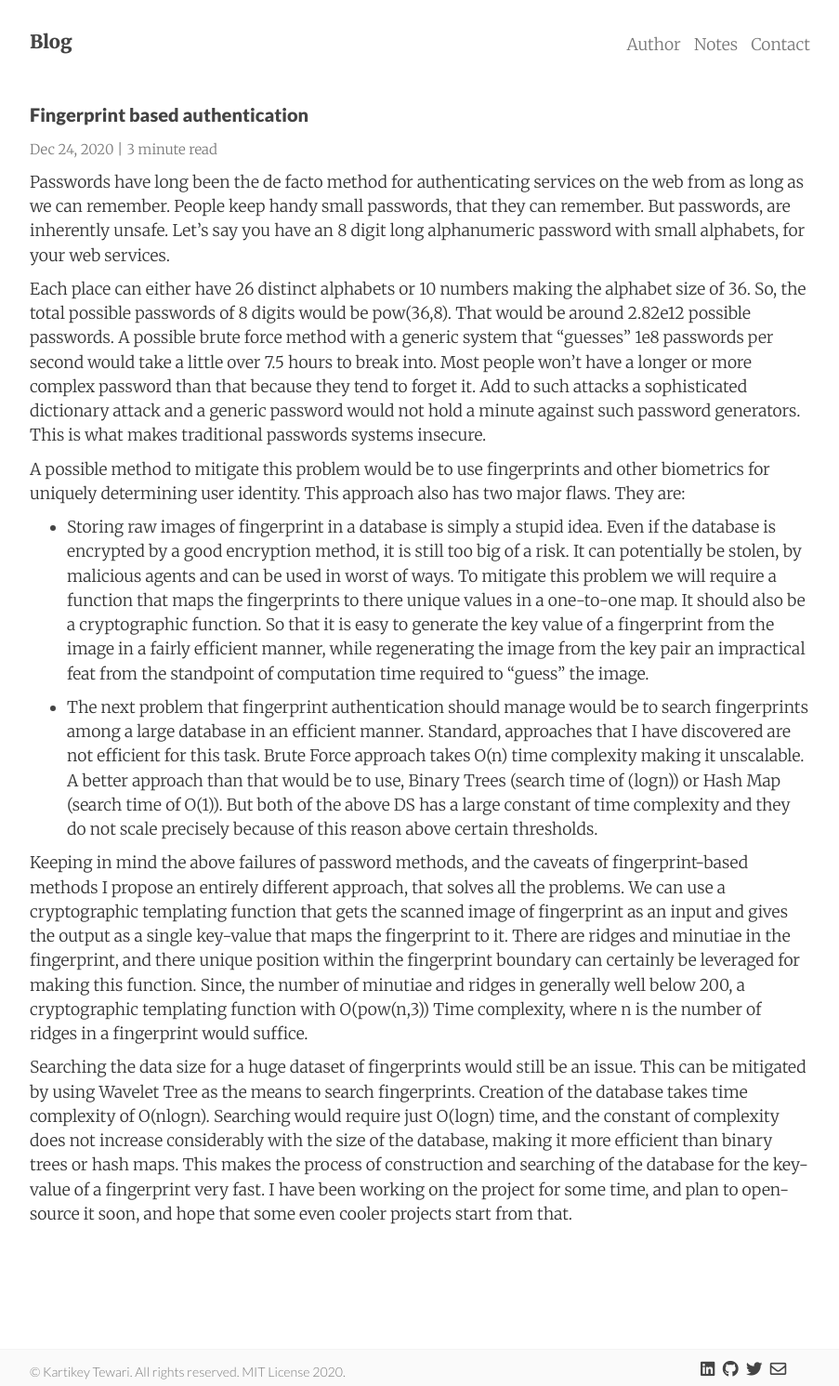
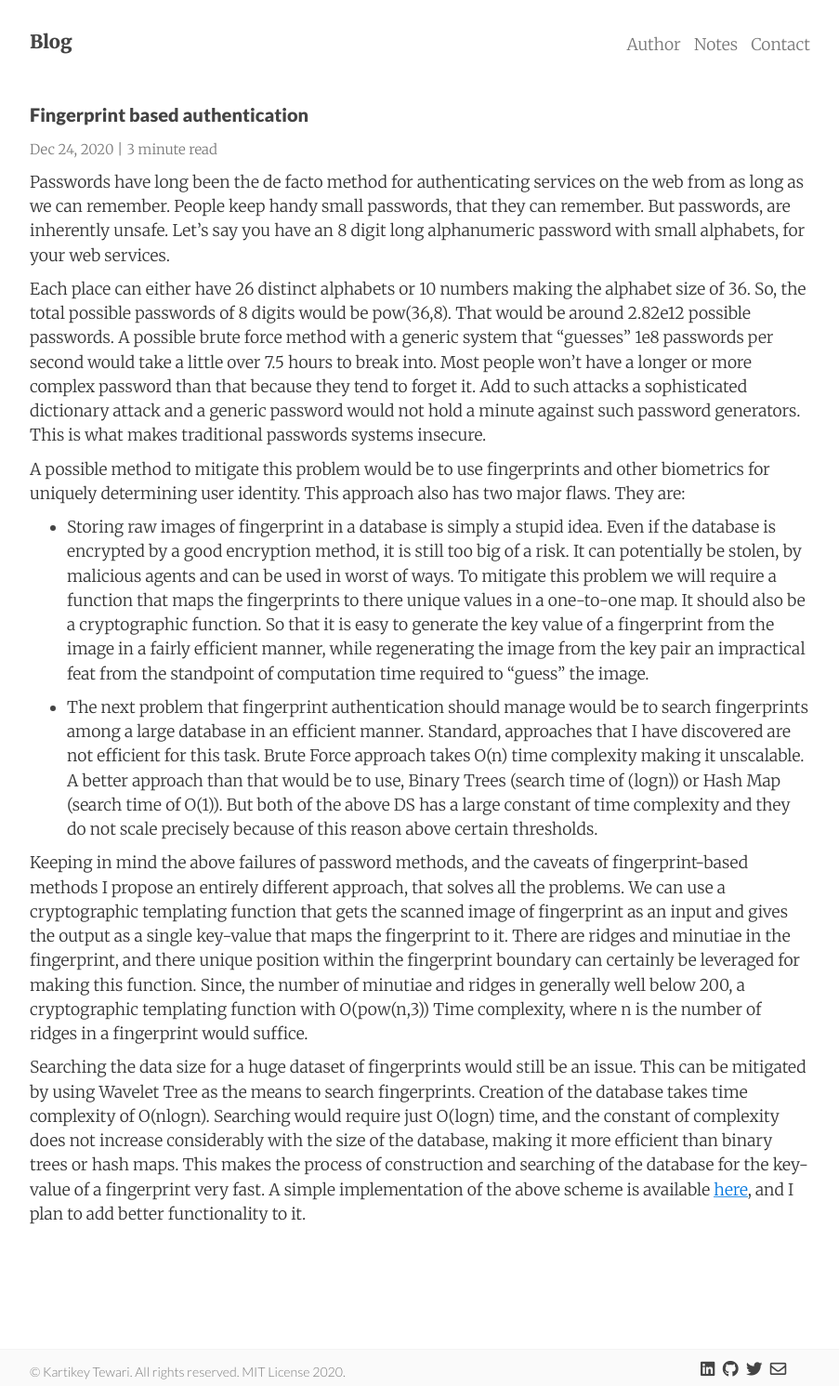
Before and after one commit to kartikeytewari/kartikeytewari.github.io, a Jekyll site: the page built from _posts/2020-12-24-fingerprint.md, in a window 1280 px wide. Shown: the whole page at 93% size, without its empty margins (188-1091 px from the left). Built offline with Jekyll 4.4.1, drawn with Linux system fonts in a browser that asks for light colours; nearby versions of some CDN libraries; comment, search, counter and statistics services are not loaded.

Commit message:
added link to repository in blog

```diff
--- a/_posts/2020-12-24-fingerprint.md
+++ b/_posts/2020-12-24-fingerprint.md
@@ -18,4 +18,4 @@ A possible method to mitigate this problem would be to use fingerprints and othe
 
 Keeping in mind the above failures of password methods, and the caveats of fingerprint-based methods I propose an entirely different approach, that solves all the problems. We can use a cryptographic templating function that gets the scanned image of fingerprint as an input and gives the output as a single key-value that maps the fingerprint to it. There are ridges and minutiae in the fingerprint, and there unique position within the fingerprint boundary can certainly be leveraged for making this function. Since, the number of minutiae and ridges in generally well below 200, a cryptographic templating function with O(pow(n,3)) Time complexity, where n is the number of ridges in a fingerprint would suffice.
 
-Searching the data size for a huge dataset of fingerprints would still be an issue. This can be mitigated by using Wavelet Tree as the means to search fingerprints. Creation of the database takes time complexity of O(nlogn). Searching would require just O(logn) time, and the constant of complexity does not increase considerably with the size of the database, making it more efficient than binary trees or hash maps. This makes the process of construction and searching of the database for the key-value of a fingerprint very fast. I have been working on the project for some time, and plan to open-source it soon, and hope that some even cooler projects start from that.
+Searching the data size for a huge dataset of fingerprints would still be an issue. This can be mitigated by using Wavelet Tree as the means to search fingerprints. Creation of the database takes time complexity of O(nlogn). Searching would require just O(logn) time, and the constant of complexity does not increase considerably with the size of the database, making it more efficient than binary trees or hash maps. This makes the process of construction and searching of the database for the key-value of a fingerprint very fast. A simple implementation of the above scheme is available <a href="https://github.com/kartikeytewari/fingerprint">here</a>, and I plan to add better functionality to it.
```
